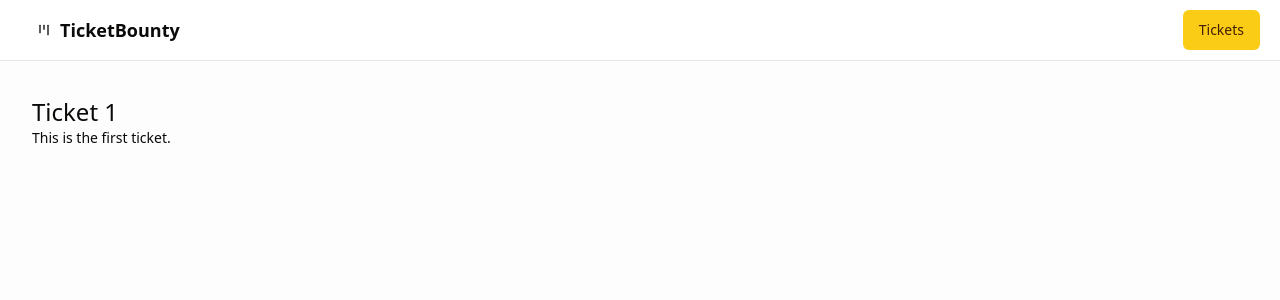
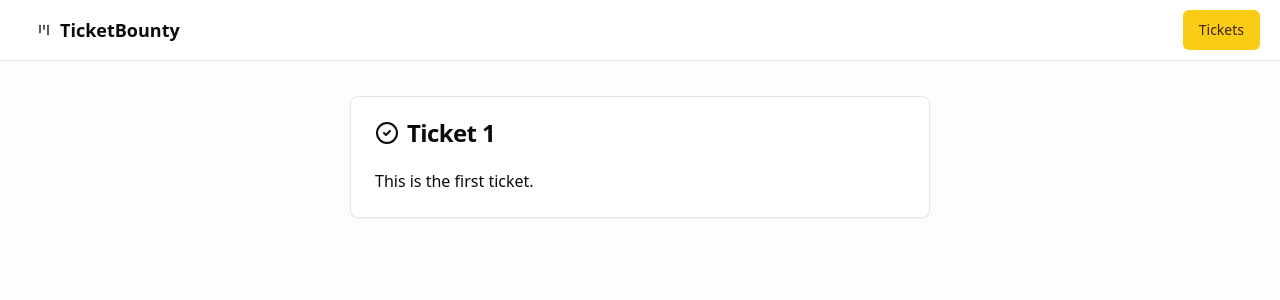
Before and after one commit to AGomezSittima/the-road-to-next-app, a Next.js app: page /tickets/1 in a window 1280 px wide. Shown: the top 300 px of the page. Built offline with nearby package versions, Linux system fonts and the light colour scheme.

Commit message:
ticket-item detail mode

```diff
--- a/src/app/tickets/[ticketId]/page.tsx
+++ b/src/app/tickets/[ticketId]/page.tsx
@@ -2,6 +2,7 @@ import Link from "next/link";
 import { Placeholder } from "@/components/placeholder";
 import { Button } from "@/components/ui/button";
 import { initialTickets } from "@/data";
+import { TicketItem } from "@/features/ticket/components/ticket-item";
 import { ticketsPath } from "@/path";
 
 type TicketPageProps = {
@@ -28,9 +29,8 @@ const TicketPage = async ({ params }: TicketPageProps) => {
     );
 
   return (
-    <div>
-      <h2 className="text-2xl">{ticket.title}</h2>
-      <p className="text-sm">{ticket.content}</p>
+    <div className="flex animate-fade-in-from-top justify-center">
+      <TicketItem ticket={ticket} isDetail />
     </div>
   );
 };
--- a/src/data.ts
+++ b/src/data.ts
@@ -19,4 +19,11 @@ export const initialTickets: Ticket[] = [
     content: "This is the third ticket.",
     status: "IN_PROGRESS" as const,
   },
+  {
+    id: "4",
+    title: "Lorem ipsum",
+    content:
+      "Lorem ipsum dolor sit amet, consectetur adipiscing elit. Duis mattis malesuada sem, non varius turpis malesuada auctor. Nam mollis sem vitae sagittis pretium. Nullam id aliquam orci. Sed varius molestie viverra. Vestibulum porta ut felis porta dignissim. Phasellus consectetur nisl vitae fermentum convallis. Praesent ultricies scelerisque ex, eget hendrerit ex tincidunt eget. Aliquam erat volutpat. Aliquam ornare, lacus eget rutrum ornare, est sapien rutrum ex, et eleifend magna sem ut leo. Quisque posuere dolor vitae arcu facilisis varius. Quisque sed mollis mauris, sit amet molestie ex. Nam tincidunt mi vel ante pretium vestibulum. Praesent eu vehicula dolor. Proin ultrices lectus non neque dapibus, rutrum volutpat mauris placerat. Cras sed risus mi. Sed magna velit, condimentum vitae varius nec, dapibus sed.",
+    status: "OPEN" as const,
+  },
 ];
--- a/src/features/ticket/components/ticket-item.tsx
+++ b/src/features/ticket/components/ticket-item.tsx
@@ -1,13 +1,19 @@
 import { LucideSquareArrowOutUpRight } from "lucide-react";
 import Link from "next/link";
 import { Button } from "@/components/ui/button";
-import { Card, CardContent,CardHeader, CardTitle } from "@/components/ui/card";
+import { Card, CardContent, CardHeader, CardTitle } from "@/components/ui/card";
+import { cn } from "@/lib/utils";
 import { ticketPath } from "@/path";
 
 import { TICKET_ICONS } from "../constants";
 import { Ticket } from "../types";
 
-const TicketItem = ({ ticket }: { ticket: Ticket }) => {
+type TicketItemProps = {
+  ticket: Ticket;
+  isDetail?: boolean;
+};
+
+const TicketItem = ({ ticket, isDetail }: TicketItemProps) => {
   const detailButton = (
     <Button asChild variant="outline" size="icon">
       <Link href={ticketPath(ticket.id)}>
@@ -17,7 +23,12 @@ const TicketItem = ({ ticket }: { ticket: Ticket }) => {
   );
 
   return (
-    <div className="flex w-full max-w-[420px] gap-x-1">
+    <div
+      className={cn("flex w-full max-w-[420px] gap-x-1", {
+        "max-w-[580px]": isDetail,
+        "max-w-[420px]": !isDetail,
+      })}
+    >
       <Card className="w-full">
         <CardHeader>
           <CardTitle className="flex gap-x-2">
@@ -26,12 +37,18 @@ const TicketItem = ({ ticket }: { ticket: Ticket }) => {
           </CardTitle>
         </CardHeader>
         <CardContent>
-          <span className="line-clamp-3 whitespace-break-spaces">
+          <span
+            className={cn("whitespace-break-spaces", {
+              "line-clamp-3": !isDetail,
+            })}
+          >
             {ticket.content}
           </span>
         </CardContent>
       </Card>
-      <div className="flex flex-col gap-y-1">{detailButton}</div>
+      {isDetail ? null : (
+        <div className="flex flex-col gap-y-1">{detailButton}</div>
+      )}
     </div>
   );
 };
```
